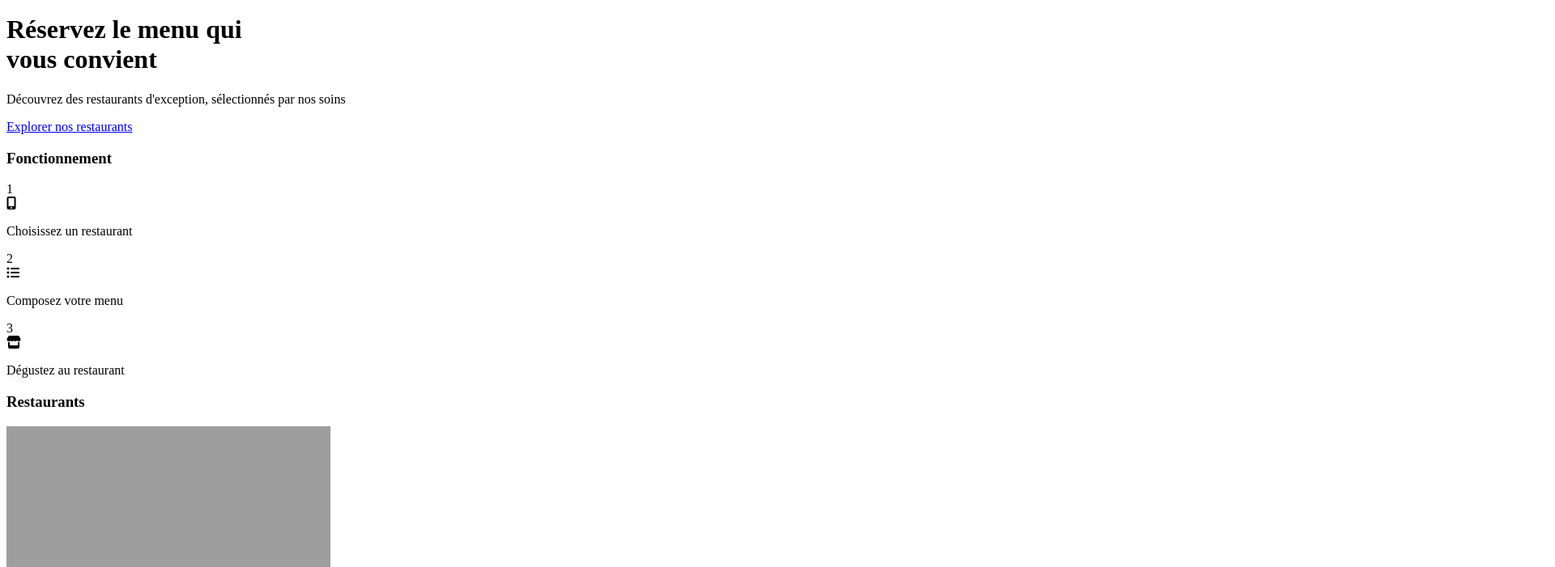
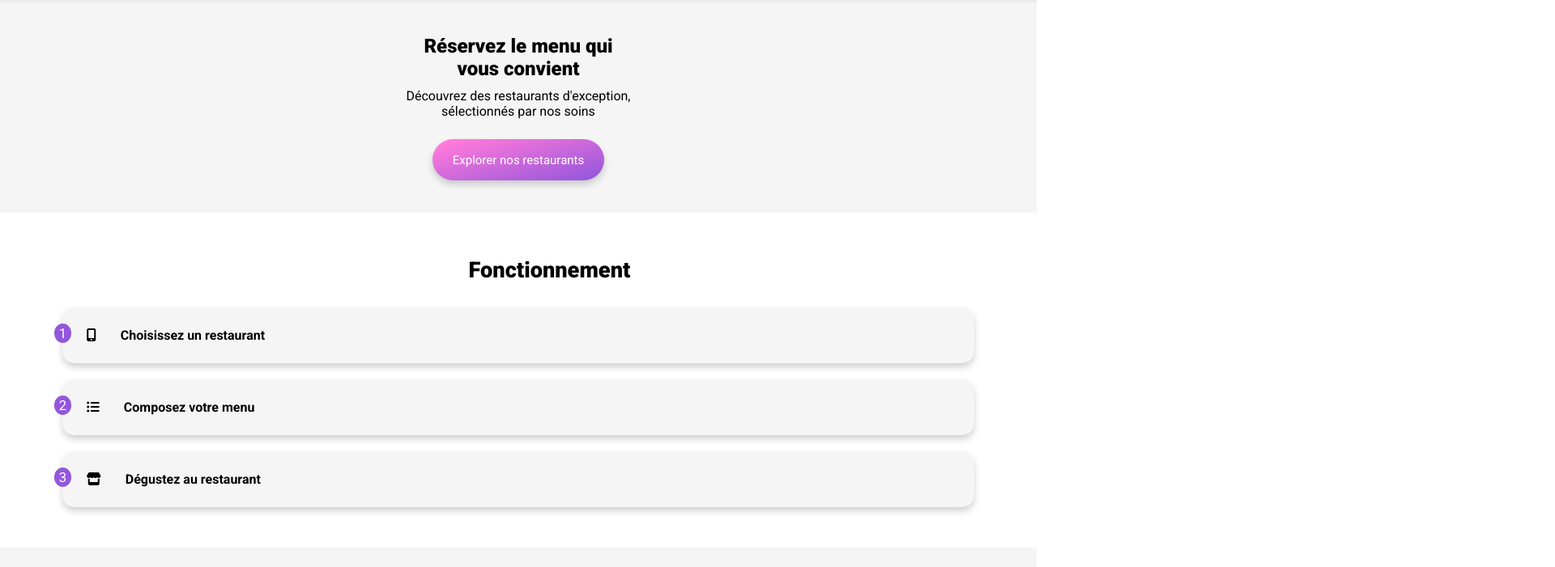
Before and after one commit to Evaevaly1/Ohmyfood, a website: page index.html in a window 1280 px wide. Shown: the part 90-791 px from the top of the page at 81% size, 1920 px wide, since content can reach past the window. Drawn offline with Linux system fonts and the light colour scheme; the site is published under a folder, as on GitHub Pages, so addresses that start at the root find nothing; a web font is replaced by a local one.

Commit message:
test link
test mise a jour page

```diff
--- a/index.html
+++ b/index.html
@@ -11,8 +11,8 @@
     <link rel="preconnect" href="https://fonts.gstatic.com">
     <link href="https://fonts.googleapis.com/css2?family=Shrikhand&display=swap" rel="stylesheet">
     <link href="https://fonts.googleapis.com/css2?family=Roboto:wght@400;700;900&display=swap" rel="stylesheet">
-    <link rel="stylesheet" href="/css/main.css">
-    <link rel="shortcut icon" type="image/png" href="/images/restaurant.png" />
+    <link rel="stylesheet" href="./css/main.css">
+    <link rel="shortcut icon" type="image/png" href="./images/restaurant.png" />
     <title>Accueil - Ohmyfood</title>
 
 
```
